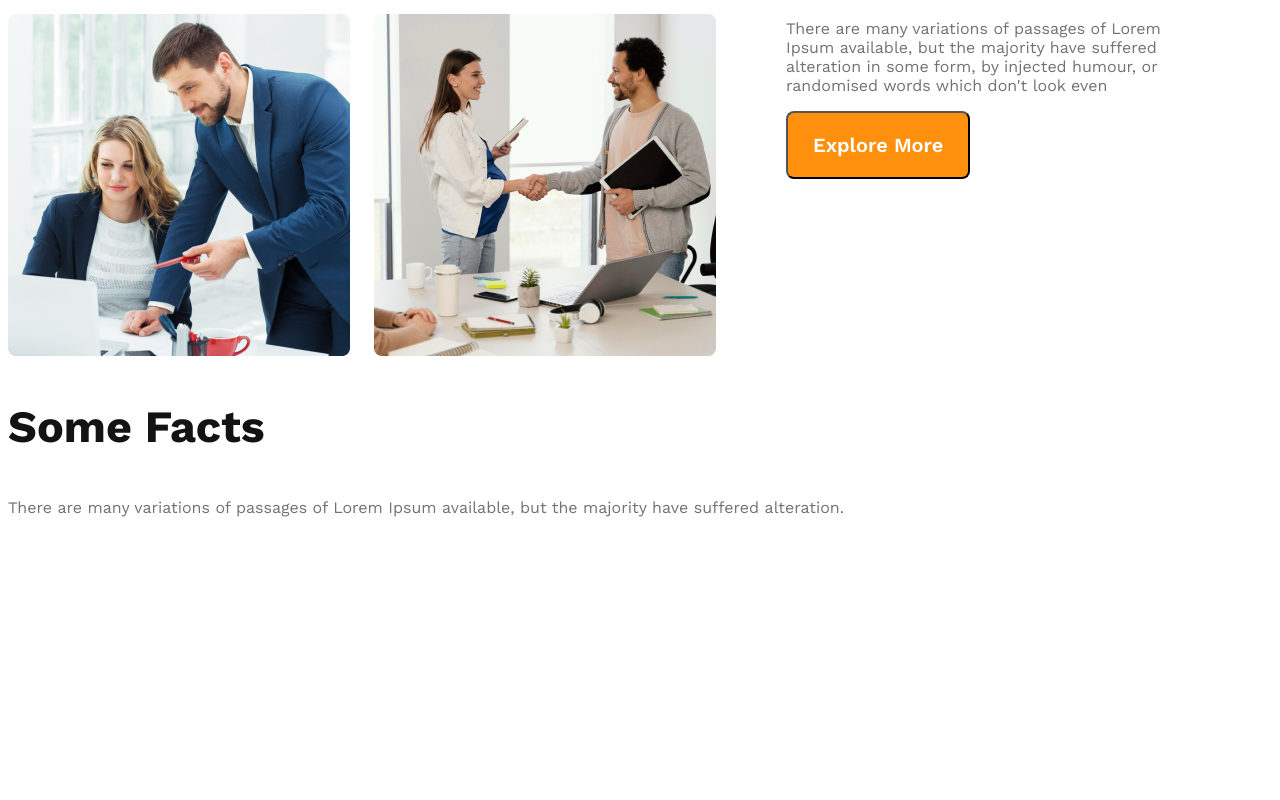
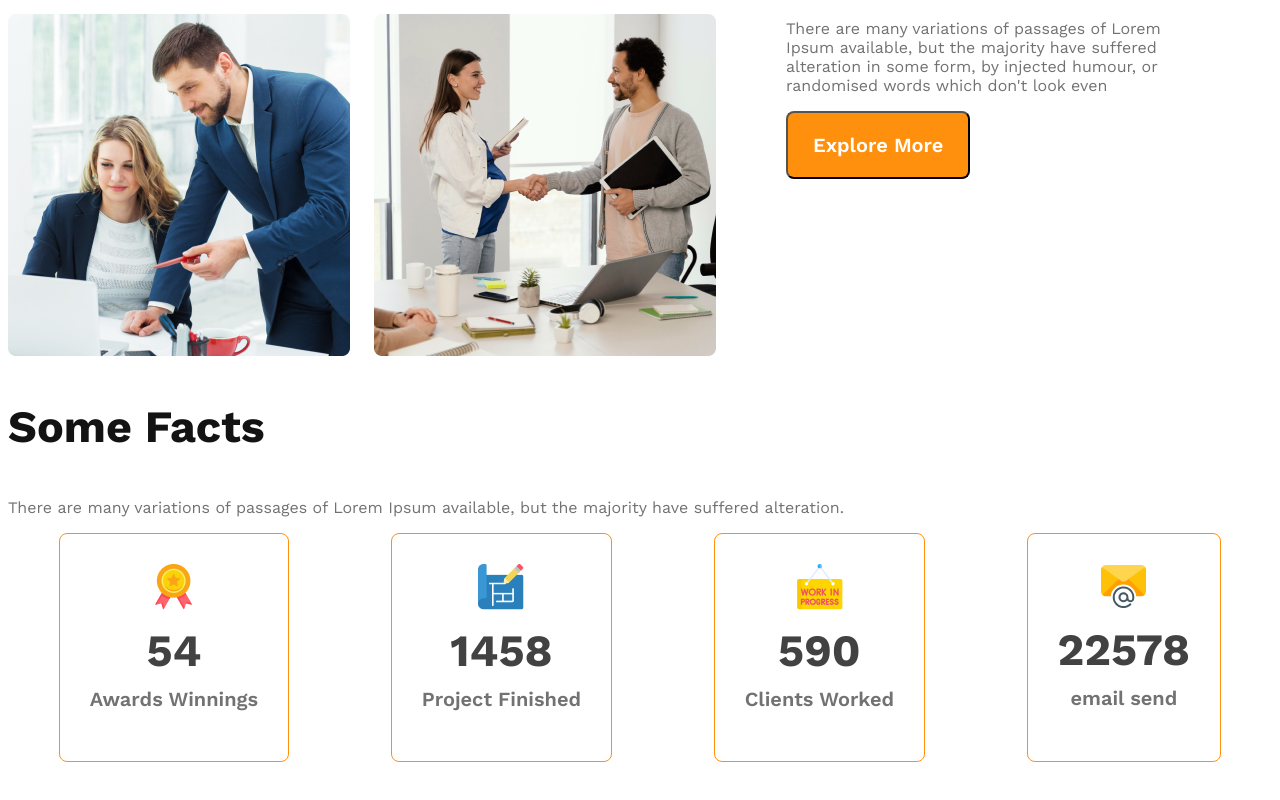
Before and after one commit to Rezaul580/a3-responsive, a plain HTML site: page index.html in a window 1280 px wide. Shown: the part 1417-2217 px from the top of the page. Before the commit the page ends 2004 px from the top, so only its background shows below. Drawn offline with nearby package versions, Linux system fonts and the light colour scheme.

Commit message:
added facts setion

```diff
--- a/architect.css
+++ b/architect.css
@@ -91,8 +91,29 @@ main{
       color: #FF900E;
       font-weight: 700;
 }
+/* facts section */
+.facts-card-container{
+      display: flex;
+      justify-content: space-around;
+}
 
-
+.facts-card-container .card{
+      text-align: center;
+      border-radius: 8px;
+     border: 1px solid #FF900E;
+     padding:30px;
+}
+.facts-card-container .card-title{
+      font-weight: 600;
+      font-size: 1.25rem;
+      margin-top: 5px;
+}
+.facts-card-container .card-stats{
+      font-size: 2.8rem;
+   color:  #424242;
+   margin-top: 10px;
+   margin-bottom: 10px;
+}
 
 
 
--- a/index.html
+++ b/index.html
@@ -76,7 +76,29 @@
             <section class="facts">
                   <h3 class="section-title">Some Facts</h3>
                   <p class="tex-light-gray">There are many variations of passages of Lorem Ipsum available, but the majority have suffered alteration.</p>
-
+                  <div class="facts-card-container">
+                        <!-- .card*4>img+h2.card-stats+p.card-title tex-light-gray -->
+                        <div class="card">
+                              <img src="images/icons/ribon.png" alt="">
+                              <h2 class="card-stats">54</h2>
+                              <p class="card-title tex-light-gray">Awards Winnings</p>
+                        </div>
+                        <div class="card">
+                              <img src="images/icons/projects.png" alt="">
+                              <h2 class="card-stats">1458</h2>
+                              <p class="card-title tex-light-gray">Project Finished</p>
+                        </div>
+                        <div class="card">
+                              <img src="images/icons/customers.png" alt="">
+                              <h2 class="card-stats">590</h2>
+                              <p class="card-title tex-light-gray">Clients Worked</p>
+                        </div>
+                        <div class="card">
+                              <img src="images/icons/email.png" alt="">
+                              <h2 class="card-stats">22578</h2>
+                              <p class="card-title tex-light-gray">email send</p>
+                        </div>
+                  </div>
             </section>
       </main>
       <footer></footer>
```
